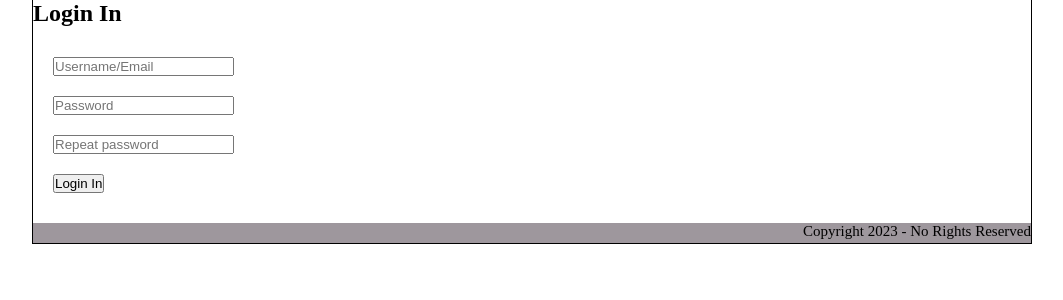
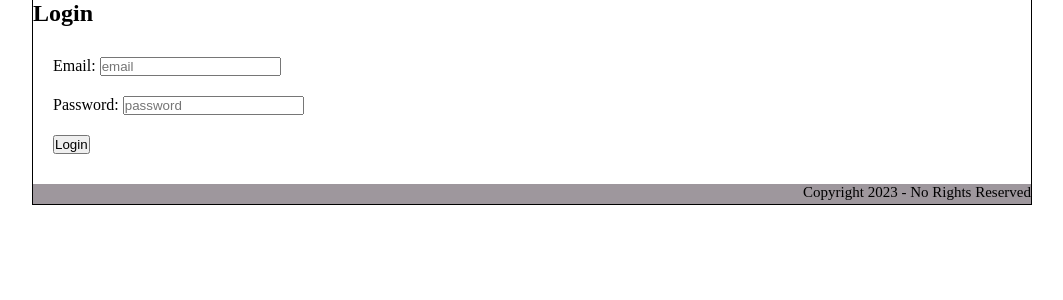
Before and after one commit to catherine-lingzhi/PHP-Athletes-CMS, a PHP site: page /login.php in a window 1280 px wide. Shown: the part 101-401 px from the top of the page, without its empty margins (108-1171 px from the left). Run offline with PHP 8.4, Linux system fonts and the light colour scheme; data that the repository does not hold is empty.

Commit message:
login page rewrite

```diff
--- a/login.php
+++ b/login.php
@@ -1,25 +1,65 @@
 <?php
 	require('connect.php');
-	$query = "SELECT * FROM athletes ORDER BY edit_time DESC LIMIT 5";
-	$statement = $db->prepare($query);
-	$statement->execute();
+	session_start();
+
+	if(isset($_POST['login'])){
+		if(empty($_POST['email']) || empty($_POST['password'])){
+			$error = "Empty Input";
+		}
+		else{
+			$email = filter_input(INPUT_POST, 'email', FILTER_SANITIZE_EMAIL);
+			$password = filter_input(INPUT_POST, 'password', FILTER_SANITIZE_FULL_SPECIAL_CHARS);
+
+			$correctPwd = "";
+
+			try{
+				$query = "SELECT * FROM users WHERE email = :email";
+
+				$statement = $db->prepare($query);
+
+				$statement->bindValue(':email', $email);
+
+				$statement ->execute();
+
+				$row = $statement ->fetch();
+
+				$correctPwd = $row['password'];
+			}
+			catch(PDOException $e){
+				$error = $e->getMessage();
+			}
+
+			if(password_verify($password, $row['password']) == true){
+				$_SESSION['login'] = true;
+				$_SESSION['email'] = $email;
+				header("location: index.php");
+			}
+			else{
+				$error="Wrong password.";
+			}
+		}
+	}
 ?>
 <!DOCTYPE html>
 <html>
 <head>
 	<meta charset="utf-8">
-	<title>Login In</title>
+	<title>Login</title>
     <link rel="stylesheet" type="text/css" href="style.css" />
 </head>
 <body>
 	<?php include('header.php'); ?>
 	<main>
-		<h2>Login In</h2>
-		<form action="login.inc.php" method="post">
-			<input type="text" name="name" placeholder="Username/Email"><br>
-			<input type="password" name="password" placeholder="Password"><br>
-			<input type="password" name="repassword" placeholder="Repeat password"><br>
-			<input type="submit" name="signup" value="Login In"><br>
+		<h2>Login</h2>
+		<form method="post">
+			<label for="email">Email: </label>
+			<input type="text" name="email" placeholder="email"><br>
+			<label for="password">Password: </label>
+			<input type="password" name="password" placeholder="password"><br>
+			<input type="submit" name="login" value="Login"><br>
+			<?php if(isset($error)) :?>
+				<p><?=$error ?></p>
+			<?php endif ?>
 		</form>
 	</main>
 	<?php include('footer.php'); ?>
```
